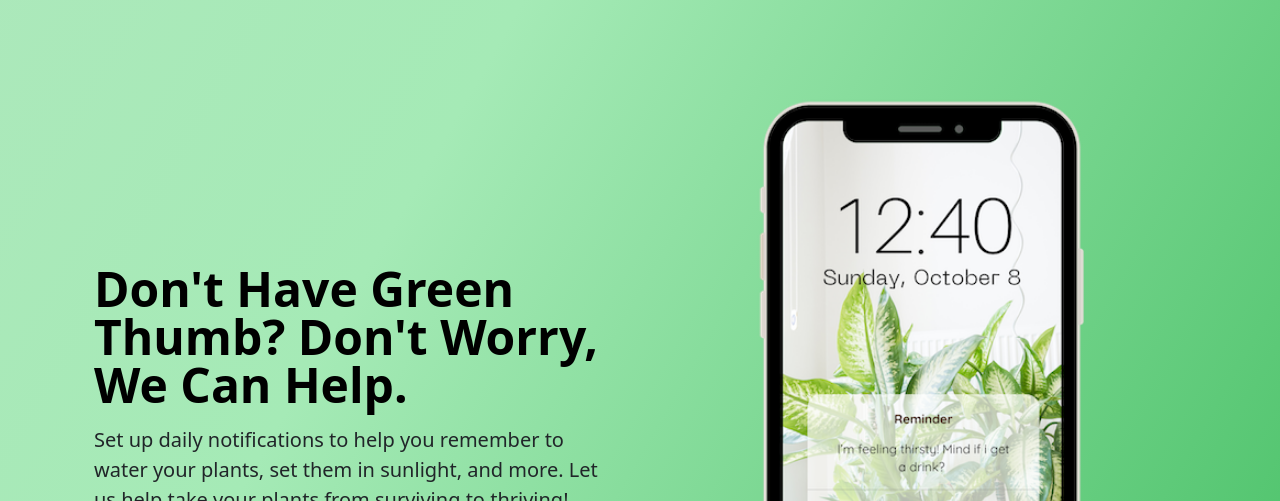
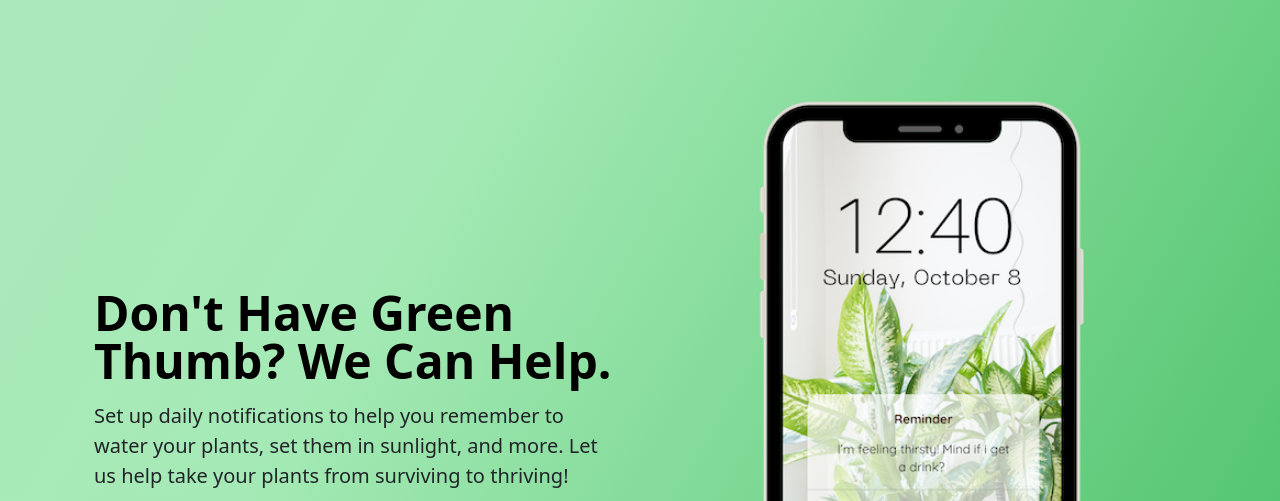
Before and after one commit to akwnorris/green-thumb, a plain HTML site: page index.html in a window 1280 px wide. Shown: the top 501 px of the page. Drawn offline with nearby package versions, Linux system fonts and the light colour scheme.

Commit message:
Update heading text in index.html

```diff
--- a/index.html
+++ b/index.html
@@ -20,7 +20,7 @@
           <img src="./images/iphone-plant.png" class="d-block mx-lg-auto img-fluid" alt="iphone app" width="700" height="500" loading="lazy">
         </div>
         <div class="col-lg-6">
-          <h1 class="display-5 fw-bold text-body-emphasis lh-1 mb-3">Don't Have Green Thumb? Don't Worry, We Can Help.</h1>
+          <h1 class="display-5 fw-bold text-body-emphasis lh-1 mb-3">Don't Have Green Thumb? We Can Help.</h1>
           <p class="lead">Set up daily notifications to help you remember to water your plants, set them in sunlight, and more. Let us help take your plants from surviving to thriving!</p>
           <div class="d-grid gap-2 d-md-flex justify-content-md-start">
             <button type="button" class="btn btn-light btn-lg px-4 me-md-2"><svg xmlns="http://www.w3.org/2000/svg" width="16" height="16" fill="currentColor" class="bi bi-apple mb-1" viewBox="0 0 16 16">
```
